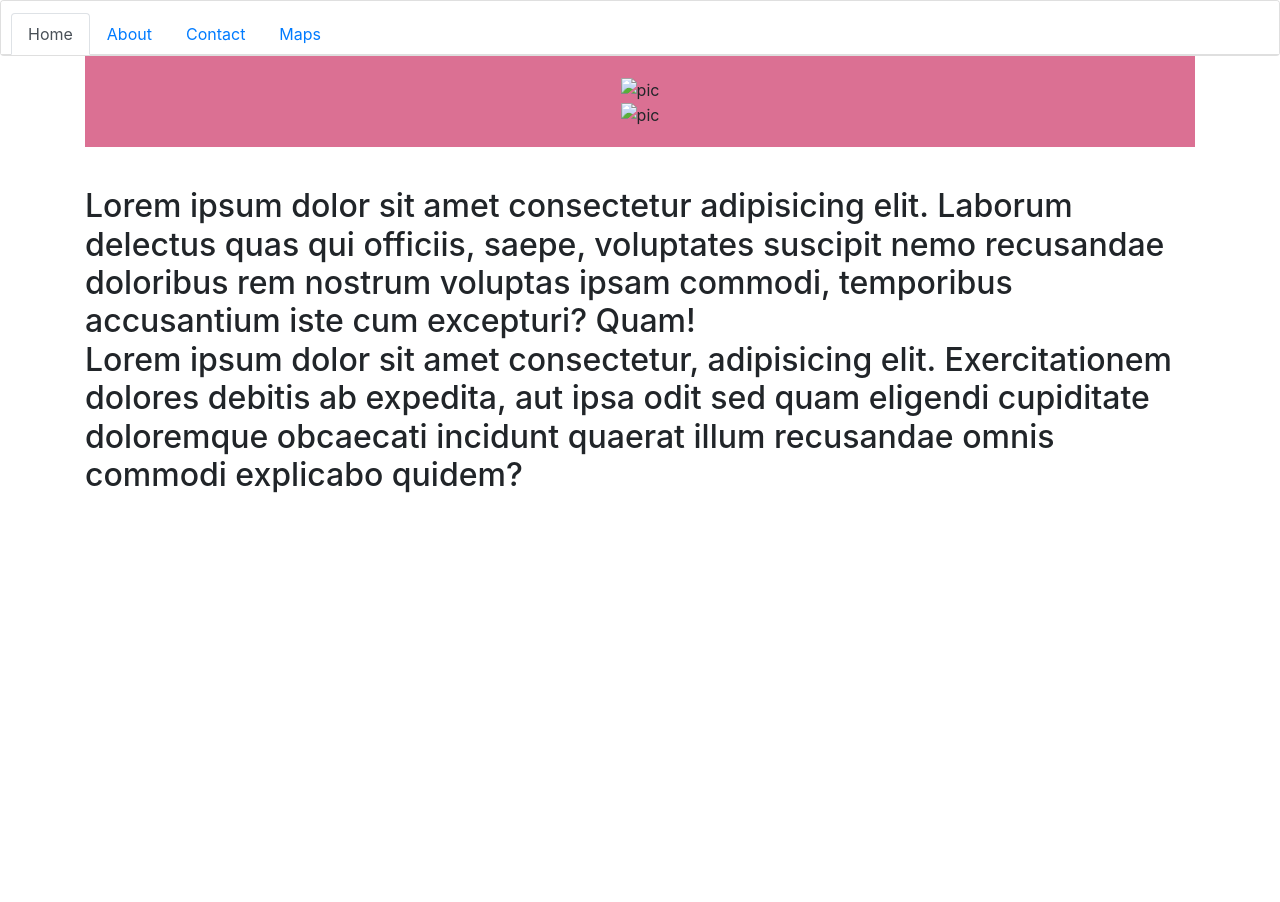
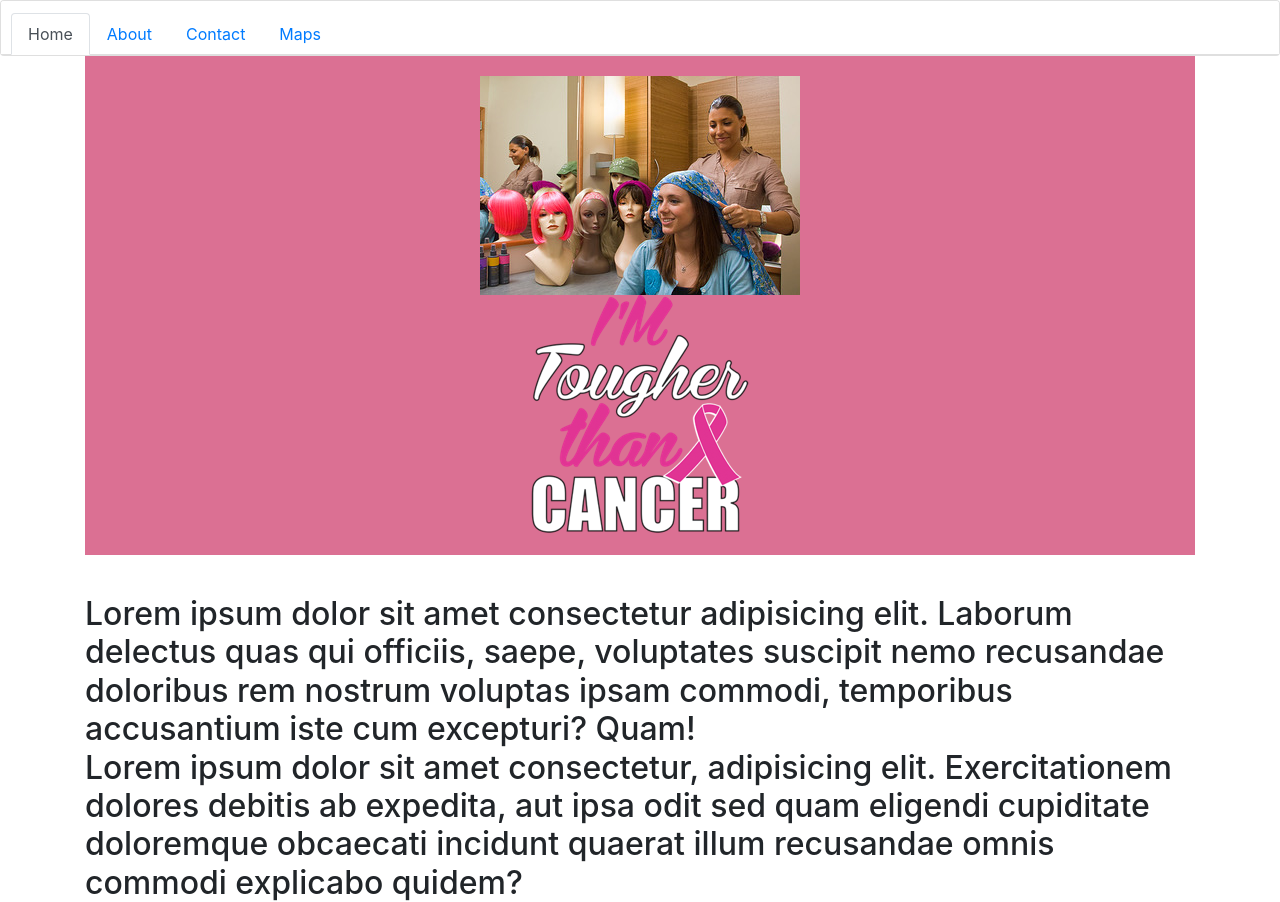
Before and after one commit to snolan98k/Real-project, a plain HTML site: page about.html in a window 1280 px wide. Drawn offline with nearby package versions, Linux system fonts and the light colour scheme.

Commit message:
image links

```diff
--- a/about.html
+++ b/about.html
@@ -51,10 +51,9 @@
     <div class="container">
         <div class="card-body">
             <div class="text-center">
-                <img src="file:///Users/danmitchell/Downloads/head-scarves.jpg" alt="pic" class="center" />
+                <img src="../Real-project/assets/css/images/head-scarves.jpeg" alt="pic" class="center" />
                 <br>
-                <img src="file:///Users/danmitchell/Downloads/tougher-than-cancer-pink-ribbon-awareness-t-shirt-in-25-colors-19.jpg"
-                    alt="pic" class="center" />
+                <img src="../Real-project/assets/css/images/tougher.png" alt="pic" class="center" />
             </div>
         </div>
         <br>
```
Also changed, not shown: assets/css/images/Marking-Strides-Against-Breast-Cancer.png (added), assets/css/images/background_with_breast_cancer_awareness_pink_ribbons3-.jpeg (added), assets/css/images/girl-headband.png (added), assets/css/images/head-scarves.jpeg (added), assets/css/images/join fight.jpg (added), assets/css/images/parade 1.jpg.gallery (1).jpeg (added), assets/css/images/tougher.png (renamed from assets/css/images/unnamed.png).
